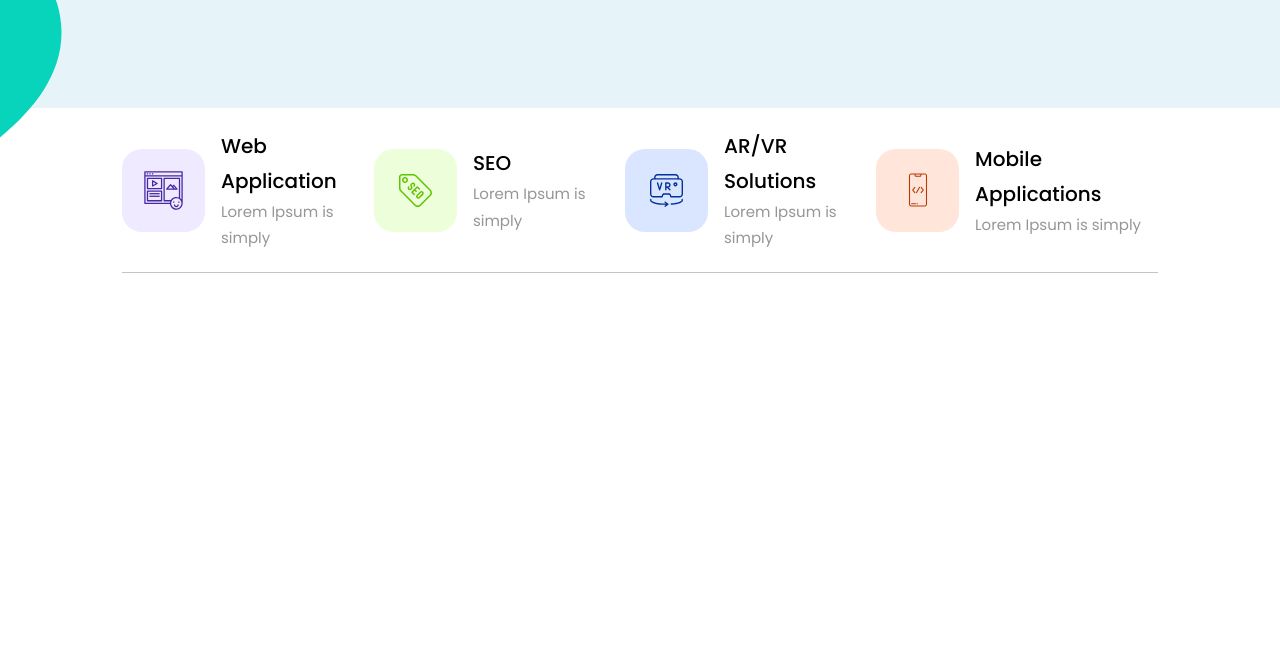
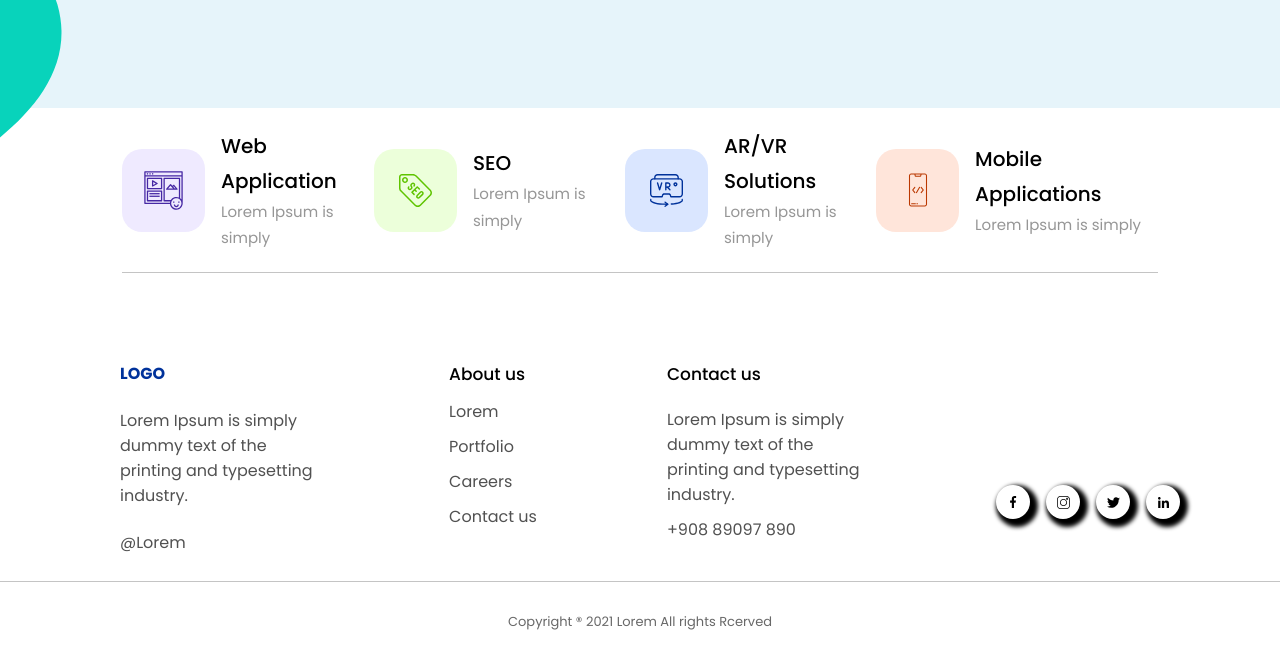
Before and after one commit to siriusgurban/TravolicEA, a plain HTML site: page index.html in a window 1280 px wide. Shown: the part 733-1395 px from the top of the page. Before the commit the page ends 1006 px from the top, so only its background shows below. Drawn offline with Linux system fonts and the light colour scheme.

Commit message:
footer done, but needs some perfections

```diff
--- a/assests/css/general.css
+++ b/assests/css/general.css
@@ -278,14 +278,14 @@
 
 /* ------------------web----------------------------- */
 
-.web{
+.web {
   display: flex;
   justify-content: space-between;
   height: 164px;
   border-bottom: 0.7px solid #c4c4c4;
 }
 
-.web-sec{
+.web-sec {
   display: flex;
   gap: 16px;
   align-items: center;
@@ -339,3 +339,108 @@
   font-weight: 400;
   line-height: 175%; /* 26.25px */
 }
+
+/* -------------------------footer-------------------- */
+.footer {
+  display: flex;
+  justify-content: space-between;
+  gap: 130px;
+
+  margin: 88px 100px 60px 120px;
+  height: 160px;
+}
+
+.footer-column1 {
+  display: flex;
+  flex-direction: column;
+  gap: 22px;
+  height: 158px;
+}
+
+.footer-logo {
+  color: #00329b;
+  font-family: Poppins;
+  font-size: 16px;
+  font-style: normal;
+  font-weight: 700;
+  line-height: normal;
+}
+
+.footer-lorem {
+  color: #515151;
+  font-family: Poppins;
+  font-size: 16px;
+  font-style: normal;
+  font-weight: 400;
+  line-height: normal;
+}
+
+.footer-column2{
+  display: flex;
+  flex-direction: column;
+  gap: 12px;
+  height: 158px;
+}
+
+.footer-column3{
+  display: flex;
+  flex-direction: column;
+  gap: 20px;
+  height: 158px;
+}
+
+.footer-aboutus {
+  color: #000;
+  font-family: Poppins;
+  font-size: 17px;
+  font-style: normal;
+  font-weight: 500;
+  line-height: normal;
+}
+
+.footer-about{
+  display: flex;
+  flex-direction: column;
+  gap: 10px;
+}
+
+.footer-column4 {
+  display: flex;
+  gap: 16px;
+  align-items: flex-end;
+  height: 158px;
+}
+
+.footer-icon {
+  display: flex;
+  justify-content: center;
+  align-items: center;
+
+  width: 34px;
+  height: 34px;
+  flex-shrink: 0;
+  background-color: #fff;
+  border-radius: 50%;
+  box-shadow: 4px 4px 4px 4px;
+  /* box-shadow: (0px 4px 14px rgba(0, 0, 0, 0.15)); */
+}
+
+
+
+
+.copy {
+  height: 80px;
+  border-top: 0.7px solid #c4c4c4;
+}
+
+.copyright {
+  color: #686868;
+  font-family: Poppins;
+  font-size: 13px;
+  font-style: normal;
+  font-weight: 400;
+  line-height: 190.6%; /* 24.778px */
+
+  text-align: center;
+  margin: 28px auto;
+}
--- a/index.html
+++ b/index.html
@@ -99,6 +99,63 @@
         </div>
 
     </div>
+
+    <!----------------------------Section-Subscribe---------------------------->
+
+
+    <section>
+
+    </section>
+    <!----------------------------Footer---------------------------->
+    <footer>
+
+        <div class="footer">
+
+            <div class="footer-column1">
+                <div class="footer-logo">LOGO</div>
+                <div class="footer-lorem">Lorem Ipsum is simply dummy text of the printing and typesetting industry.
+                </div>
+                <div class="footer-lorem">@Lorem</div>
+            </div>
+
+            <div class="footer-column2">
+                <div class="footer-aboutus">About&nbsp;us</div>
+                <div class="footer-about">
+                    <div class="footer-lorem">Lorem</div>
+                    <div class="footer-lorem">Portfolio</div>
+                    <div class="footer-lorem">Careers</div>
+                    <div class="footer-lorem">Contact&nbsp;us</div>
+                </div>
+            </div>
+
+            <div class="footer-column3">
+                <div class="footer-aboutus">Contact us</div>
+                <div class="footer-about">
+                    <div class="footer-lorem">Lorem Ipsum is simply dummy text of the printing and typesetting industry.
+                    </div>
+                    <div class="footer-lorem">+908 89097 890</div>
+                </div>
+            </div>
+
+            <div class="footer-column4">
+                <div class="footer-icon"><img src="assests/icons/facebook 1.svg" alt=""></div>
+                <div class="footer-icon"><img src="assests/icons/instagram 1.svg" alt=""></div>
+                <div class="footer-icon"><img src="assests/icons/twitter 1.svg" alt=""></div>
+                <div class="footer-icon"><img src="assests/icons/linkedin 1.svg" alt=""></div>
+            </div>
+
+        </div>
+
+
+
+        <div class="container"></div>
+        <div class="copy">
+            <div class="copyright">
+                <p>Copyright ® 2021 Lorem All rights Rcerved</p>
+            </div>
+        </div>
+
+    </footer>
 </body>
 
 </html>
```
Also changed, not shown: assests/icons/facebook 1.svg (added), assests/icons/instagram 1.svg (added), assests/icons/linkedin 1.svg (added), assests/icons/twitter 1.svg (added). Lines whose indentation alone changed are shown as unchanged.
